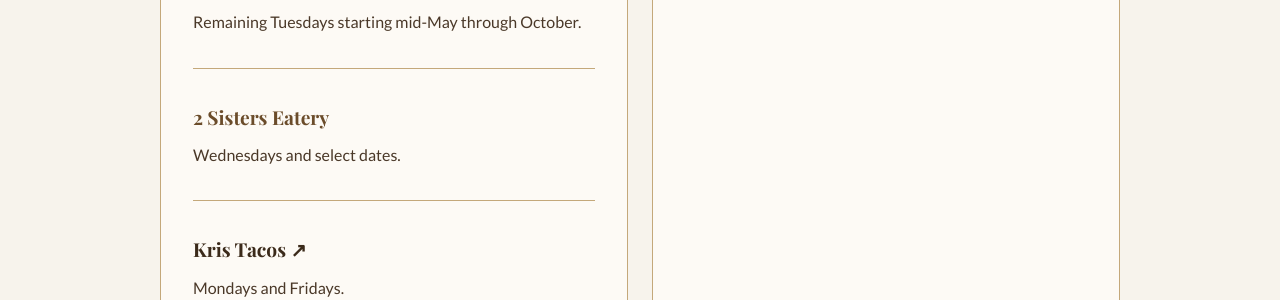
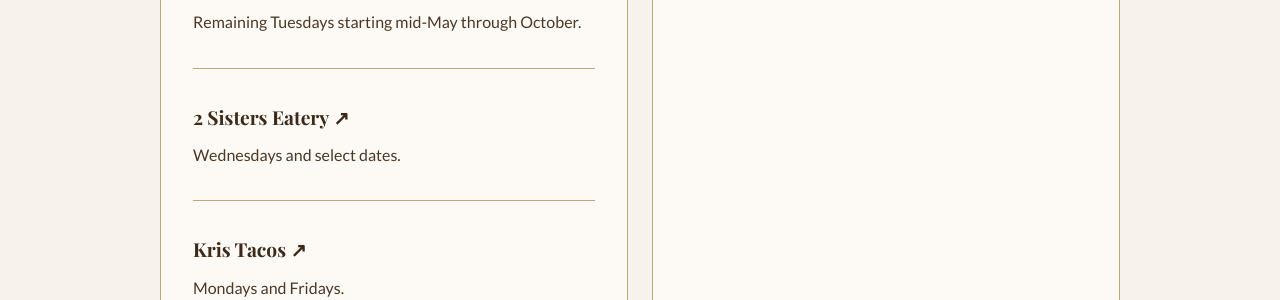
Before and after one commit to blueearthcommunitymarket/blueearthcommunitymarket.github.io, a Jekyll site: the page built from food-trucks/index.html, in a window 1280 px wide and 900 px high, scrolled down 3209 px. Shown: the part 156-456 px from the top of the window. Built offline with Jekyll 4.4.1, drawn with Linux system fonts in a browser that asks for light colours; some web fonts are replaced.

Commit message:
Add 2 Sisters Eatery Facebook link

```diff
--- a/food-trucks/index.html
+++ b/food-trucks/index.html
@@ -135,7 +135,7 @@
             <h3>Cheezers</h3>
             <p>Remaining Tuesdays starting mid-May through October.</p>
             <hr class="divider">
-            <h3>2 Sisters Eatery</h3>
+            <h3><a href="https://www.facebook.com/share/18GUPLUwMf/?mibextid=wwXIfr" target="_blank" rel="noopener" style="color: var(--brown-dark); text-decoration: none;">2 Sisters Eatery ↗</a></h3>
             <p>Wednesdays and select dates.</p>
             <hr class="divider">
             <h3><a href="https://www.facebook.com/share/1AquB7sxYj/?mibextid=wwXIfr" target="_blank" rel="noopener" style="color: var(--brown-dark); text-decoration: none;">Kris Tacos ↗</a></h3>
```
